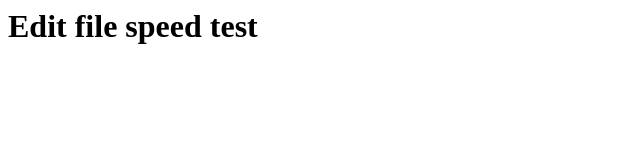
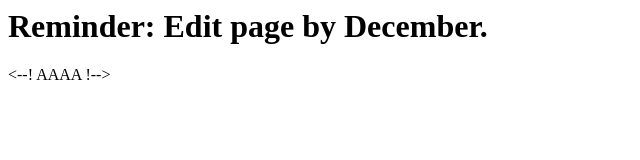
Before and after one commit to Angelic983/biggerbyte.github.io, a plain HTML site: page index.html in a window 1280 px wide. Shown: the whole page, without its empty margins (0-640 px from the left). Drawn offline with Linux system fonts and the light colour scheme.

Commit message:
Update index.html

```diff
--- a/index.html
+++ b/index.html
@@ -3,6 +3,7 @@
     <title>Edit</title>
   </head>
   <body>
-    <h1>Edit file speed test</h1>
+    <h1>Reminder: Edit page by December.</h1>
+    <--! AAAA !-->
   </body>
 </html>
```
